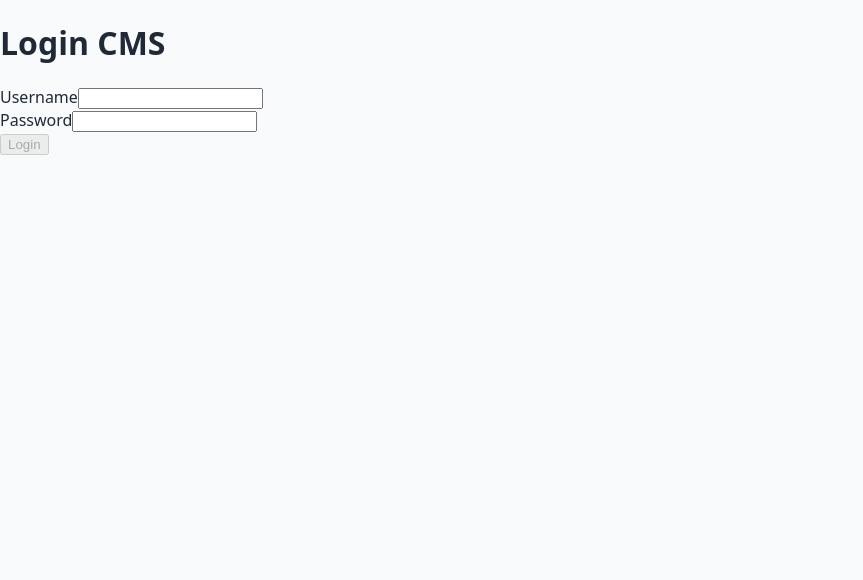
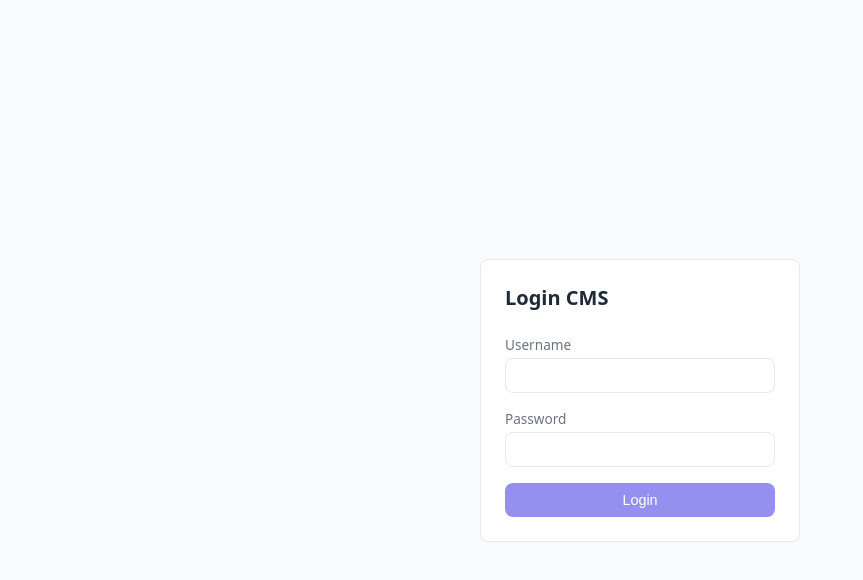
Before and after one commit to Stephen-Wau/dynamic-portofolio, an Angular app in the folder frontend/: page /admin-cms/login in a window 1280 px wide. Shown: the top 580 px of the page, without its empty margins (0-863 px from the left). Built offline with nearby package versions, Linux system fonts and the light colour scheme.

Commit message:
feat: [FE - CMS] - slice login form and dashboard layout with sidebar, toast alerts, and inline validation

```diff
--- a/frontend/src/app/app.component.html
+++ b/frontend/src/app/app.component.html
@@ -1 +1,2 @@
 <router-outlet></router-outlet>
+<app-toast-container></app-toast-container>
--- a/frontend/src/app/app.component.ts
+++ b/frontend/src/app/app.component.ts
@@ -1,11 +1,12 @@
 import { Component } from '@angular/core';
 import { RouterOutlet } from '@angular/router';
+import { ToastContainerComponent } from './shared/ui/toast/toast-container.component';
 
-// Shell aplikasi: cuma render route aktif, semua konten ada di masing-masing feature component.
+// Shell aplikasi: render route aktif + toast container global, semua konten ada di masing-masing feature component.
 @Component({
   selector: 'app-root',
   standalone: true,
-  imports: [RouterOutlet],
+  imports: [RouterOutlet, ToastContainerComponent],
   templateUrl: './app.component.html',
 })
 export class AppComponent {}
--- a/frontend/src/app/app.routes.ts
+++ b/frontend/src/app/app.routes.ts
@@ -16,8 +16,15 @@ export const routes: Routes = [
     path: 'admin-cms',
     canActivate: [authGuard],
     loadComponent: () =>
-      import('./features/admin-cms/dashboard/dashboard.component').then(
-        (m) => m.DashboardComponent,
-      ),
+      import('./shared/layout/cms-layout/cms-layout.component').then((m) => m.CmsLayoutComponent),
+    children: [
+      {
+        path: '',
+        loadComponent: () =>
+          import('./features/admin-cms/dashboard/dashboard.component').then(
+            (m) => m.DashboardComponent,
+          ),
+      },
+    ],
   },
 ];
--- a/frontend/src/app/features/admin-cms/dashboard/dashboard.component.html
+++ b/frontend/src/app/features/admin-cms/dashboard/dashboard.component.html
@@ -1,3 +1,2 @@
-<h1>CMS Dashboard</h1>
-<p *ngIf="user">Logged in as {{ user.username }}</p>
-<button (click)="logout()">Logout</button>
+<h1>Dashboard</h1>
+<p>Selamat datang di CMS.</p>
--- a/frontend/src/app/features/admin-cms/dashboard/dashboard.component.ts
+++ b/frontend/src/app/features/admin-cms/dashboard/dashboard.component.ts
@@ -1,33 +1,9 @@
-import { Component, OnInit } from '@angular/core';
-import { CommonModule } from '@angular/common';
-import { Router } from '@angular/router';
-import { AuthService, CurrentUser } from '../../../core/auth/auth.service';
+import { Component } from '@angular/core';
 
-// Placeholder halaman CMS setelah login, route /admin-cms (dilindungi authGuard).
+// Konten halaman dashboard CMS, route index '/admin-cms' (sesi & sidebar sudah ditangani CmsLayoutComponent).
 @Component({
   selector: 'app-dashboard',
   standalone: true,
-  imports: [CommonModule],
   templateUrl: './dashboard.component.html',
 })
-export class DashboardComponent implements OnInit {
-  user: CurrentUser | null = null;
-
-  constructor(
-    private auth: AuthService,
-    private router: Router,
-  ) {}
-
-  // Validasi token ke BE saat halaman dibuka, sekaligus ambil identitas user.
-  ngOnInit(): void {
-    this.auth.me().subscribe({
-      next: (user) => (this.user = user),
-      error: () => this.logout(),
-    });
-  }
-
-  logout(): void {
-    this.auth.logout();
-    this.router.navigate(['/admin-cms/login']);
-  }
-}
+export class DashboardComponent {}
--- a/frontend/src/app/features/admin-cms/login/login.component.html
+++ b/frontend/src/app/features/admin-cms/login/login.component.html
@@ -1,19 +1,23 @@
-<h1>Login CMS</h1>
+<div class="login">
+  <form class="login__card" [formGroup]="form" (ngSubmit)="submit()">
+    <h1>Login CMS</h1>
 
-<form [formGroup]="form" (ngSubmit)="submit()">
-  <div>
-    <label for="username">Username</label>
-    <input id="username" type="text" formControlName="username" />
-  </div>
+    <app-input
+      label="Username"
+      formControlName="username"
+      [errorMessage]="fieldError('username')"
+      [invalid]="credentialsInvalid"
+    ></app-input>
+    <app-input
+      label="Password"
+      type="password"
+      formControlName="password"
+      [errorMessage]="fieldError('password')"
+      [invalid]="credentialsInvalid"
+    ></app-input>
 
-  <div>
-    <label for="password">Password</label>
-    <input id="password" type="password" formControlName="password" />
-  </div>
-
-  <p *ngIf="errorMessage">{{ errorMessage }}</p>
-
-  <button type="submit" [disabled]="form.invalid || isSubmitting">
-    {{ isSubmitting ? 'Logging in...' : 'Login' }}
-  </button>
-</form>
+    <app-button type="submit" [disabled]="form.invalid || isSubmitting">
+      {{ isSubmitting ? 'Logging in...' : 'Login' }}
+    </app-button>
+  </form>
+</div>
--- /dev/null
+++ b/frontend/src/app/features/admin-cms/login/login.component.scss
@@ -0,0 +1,28 @@
+.login {
+  display: flex;
+  align-items: center;
+  justify-content: center;
+  min-height: 100vh;
+}
+
+.login__card {
+  width: 320px;
+  padding: var(--spacing-4);
+  background: var(--color-surface);
+  border: 1px solid var(--color-border);
+  border-radius: var(--radius);
+
+  h1 {
+    font-size: 1.25rem;
+    margin: 0 0 var(--spacing-4);
+  }
+
+  app-button {
+    display: block;
+    width: 100%;
+
+    ::ng-deep .btn {
+      width: 100%;
+    }
+  }
+}
--- a/frontend/src/app/features/admin-cms/login/login.component.ts
+++ b/frontend/src/app/features/admin-cms/login/login.component.ts
@@ -3,23 +3,28 @@ import { CommonModule } from '@angular/common';
 import { FormBuilder, ReactiveFormsModule, Validators } from '@angular/forms';
 import { Router } from '@angular/router';
 import { AuthService } from '../../../core/auth/auth.service';
+import { InputComponent } from '../../../shared/ui/input/input.component';
+import { ButtonComponent } from '../../../shared/ui/button/button.component';
+import { ToastService } from '../../../shared/ui/toast/toast.service';
 
 // Halaman login CMS, route /admin-cms/login.
 @Component({
   selector: 'app-login',
   standalone: true,
-  imports: [CommonModule, ReactiveFormsModule],
+  imports: [CommonModule, ReactiveFormsModule, InputComponent, ButtonComponent],
   templateUrl: './login.component.html',
+  styleUrl: './login.component.scss',
 })
 export class LoginComponent {
   form: ReturnType<FormBuilder['group']>;
-  errorMessage = '';
   isSubmitting = false;
+  credentialsInvalid = false;
 
   constructor(
     private fb: FormBuilder,
     private auth: AuthService,
     private router: Router,
+    private toast: ToastService,
   ) {
     this.form = this.fb.group({
       username: ['', Validators.required],
@@ -27,22 +32,34 @@ export class LoginComponent {
     });
   }
 
+  // Dipakai template buat nampilin pesan validation di bawah masing-masing field.
+  fieldError(name: string): string {
+    const control = this.form.get(name);
+    if (!control?.touched || !control.invalid) return '';
+    return `${name === 'username' ? 'Username' : 'Password'} wajib diisi.`;
+  }
+
   // Submit form login, redirect ke dashboard CMS kalau sukses.
   submit(): void {
-    if (this.form.invalid) return;
+    if (this.form.invalid) {
+      this.form.markAllAsTouched();
+      return;
+    }
 
     this.isSubmitting = true;
-    this.errorMessage = '';
+    this.credentialsInvalid = false;
     const { username, password } = this.form.getRawValue();
 
     this.auth.login(username!, password!).subscribe({
       next: () => {
         this.isSubmitting = false;
+        this.toast.success('Login berhasil.');
         this.router.navigate(['/admin-cms']);
       },
       error: () => {
         this.isSubmitting = false;
-        this.errorMessage = 'Username atau password salah.';
+        this.credentialsInvalid = true;
+        this.toast.error('Username atau password salah.');
       },
     });
   }
```
